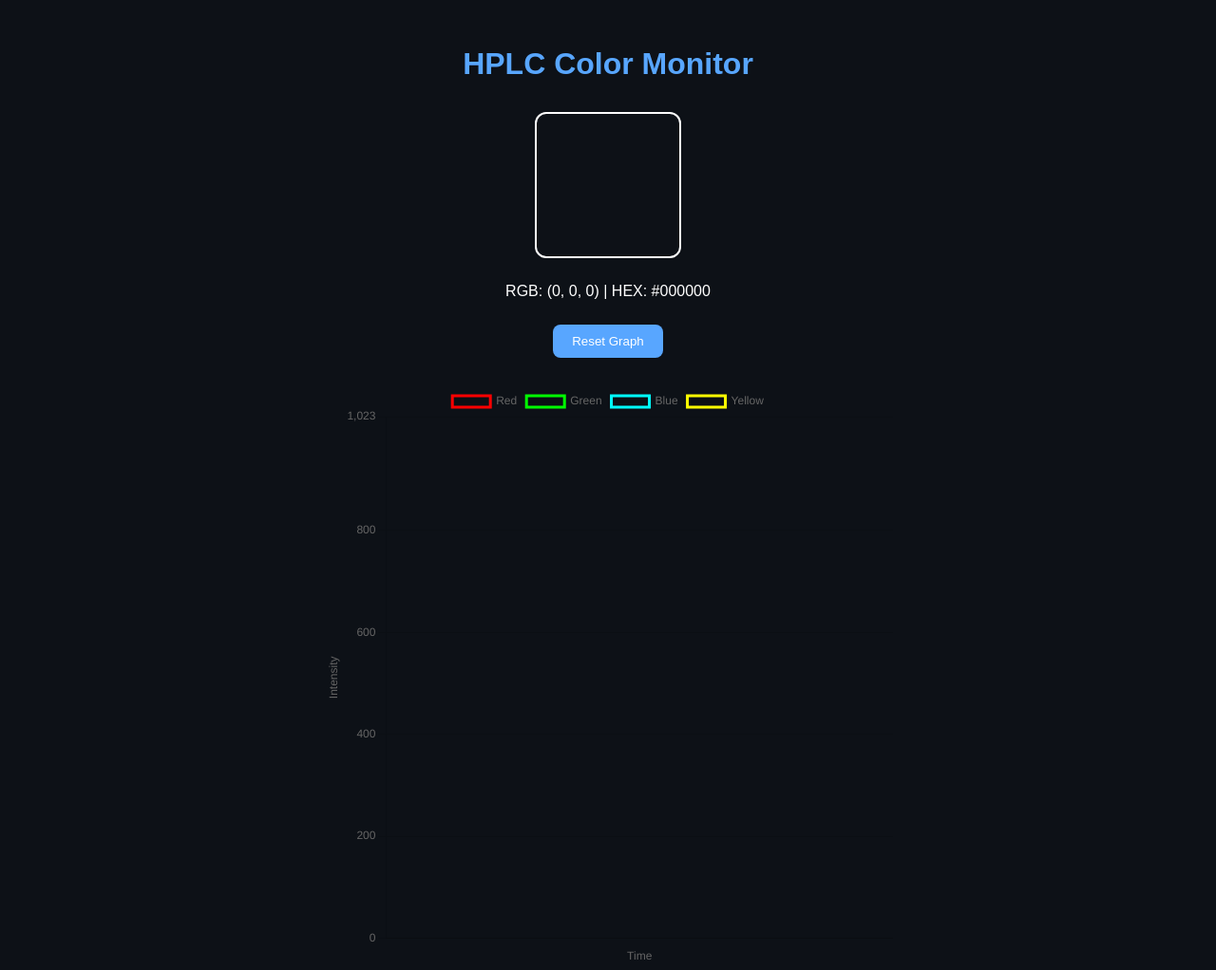
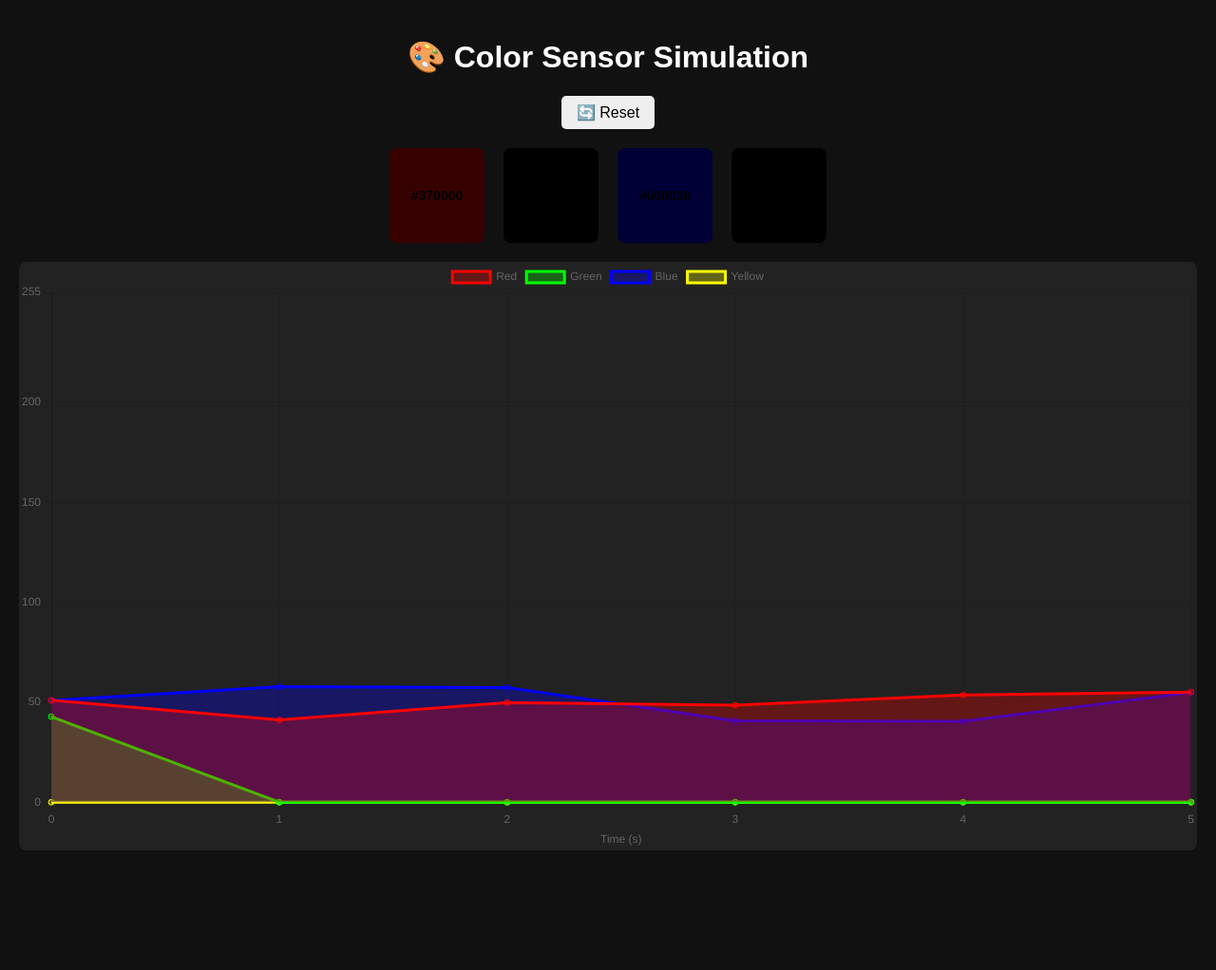
Before and after one commit to yokkhram/color-hplc, a website: page public/index.html in a window 1280 px wide. Shown: the whole page at 95% size. After the commit the page ends 916 px from the top, so only its background shows below. Drawn offline with nearby package versions, Linux system fonts and the light colour scheme; no server answers.

Commit message:
Revamp index.html for Color Sensor Simulation
Updated HTML structure and styles for color sensor simulation. Changed title, modified layout, and improved color box functionality.

```diff
--- a/public/index.html
+++ b/public/index.html
@@ -1,110 +1,157 @@
 <!DOCTYPE html>
-<html lang="en">
+<html lang="th">
 <head>
   <meta charset="UTF-8" />
-  <meta name="viewport" content="width=device-width, initial-scale=1.0" />
-  <title>HPLC Color Monitor</title>
-  <script src="/socket.io/socket.io.js"></script>
+  <title>Color Sensor Simulation</title>
   <script src="https://cdn.jsdelivr.net/npm/chart.js"></script>
   <style>
     body {
-      font-family: sans-serif;
-      background: #0d1117;
-      color: white;
+      font-family: Arial, sans-serif;
+      background-color: #111;
+      color: #fff;
+      text-align: center;
+      padding: 20px;
+      margin: 0;
+    }
+    .color-boxes {
       display: flex;
+      justify-content: center;
+      flex-wrap: wrap;
+      gap: 20px;
+      margin-bottom: 20px;
+    }
+    .color-box {
+      width: 100px;
+      height: 100px;
+      border-radius: 8px;
+      display: flex;
+      align-items: center;
+      justify-content: center;
       flex-direction: column;
-      align-items: center;
-      padding: 20px;
+      font-size: 14px;
+      font-weight: bold;
+      color: #000;
     }
-    h1 { color: #58a6ff; }
-    #colorBox {
-      width: 150px;
-      height: 150px;
-      border-radius: 12px;
-      margin: 10px;
-      border: 2px solid white;
+    canvas {
+      background-color: #222;
+      border-radius: 8px;
+      max-width: 100%;
+      height: 350px;
     }
     button {
-      background: #58a6ff;
+      margin-bottom: 20px;
+      padding: 8px 16px;
+      font-size: 16px;
+      border-radius: 5px;
       border: none;
-      padding: 10px 20px;
-      color: white;
-      border-radius: 8px;
       cursor: pointer;
-      margin-top: 10px;
-    }
-    button:hover {
-      background: #1f6feb;
-    }
-    canvas {
-      max-width: 600px;
-      margin-top: 30px;
     }
   </style>
 </head>
 <body>
-  <h1>HPLC Color Monitor</h1>
-  <div id="colorBox"></div>
-  <p id="colorInfo">RGB: (0, 0, 0) | HEX: #000000</p>
-  <button id="resetBtn">Reset Graph</button>
-  <canvas id="colorChart"></canvas>
+  <h1>🎨 Color Sensor Simulation</h1>
+
+  <button onclick="resetData()">🔄 Reset</button>
+
+  <div class="color-boxes">
+    <div class="color-box" id="redBox">#000000</div>
+    <div class="color-box" id="greenBox">#000000</div>
+    <div class="color-box" id="blueBox">#000000</div>
+    <div class="color-box" id="yellowBox">#000000</div>
+  </div>
+
+  <canvas id="chart"></canvas>
 
   <script>
-    const socket = io();
-    const ctx = document.getElementById("colorChart").getContext("2d");
-    const maxDataPoints = 50;
-    const data = {
-      labels: [],
+    let chart;
+    let startTime = Date.now();
+
+    function mountain(t, start, end, peak, noise=5) {
+      if (t < start || t > end) return 0;
+      let mid = (start + end) / 2;
+      let width = (end - start) / 2;
+      let x = (t - mid) / width;
+      let value = peak * Math.exp(-4 * x * x);
+      return value + (Math.random() * noise - noise/2);
+    }
+
+    function flatLine(max=100) {
+      return max * 0.5 + (Math.random() * 20 - 10);
+    }
+
+    function setupChart() {
+      const ctx = document.getElementById('chart').getContext('2d');
+      chart = new Chart(ctx, {
+        type: 'line',
+        data: {
+          labels: [0],
           datasets: [
-        { label: "Red", borderColor: "red", fill: true, data: [] },
-        { label: "Green", borderColor: "lime", fill: true, data: [] },
-        { label: "Blue", borderColor: "cyan", fill: true, data: [] },
-        { label: "Yellow", borderColor: "yellow", fill: true, data: [] },
+            { label: 'Red', borderColor: 'red', backgroundColor: 'rgba(255,0,0,0.3)', data: [flatLine()], fill: true },
+            { label: 'Green', borderColor: 'lime', backgroundColor: 'rgba(0,255,0,0.3)', data: [flatLine()], fill: true },
+            { label: 'Blue', borderColor: 'blue', backgroundColor: 'rgba(0,0,255,0.3)', data: [flatLine()], fill: true },
+            { label: 'Yellow', borderColor: 'yellow', backgroundColor: 'rgba(255,255,0,0.3)', data: [0], fill: true }
           ]
-    };
-
-    const chart = new Chart(ctx, {
-      type: "line",
-      data,
+        },
         options: {
           animation: false,
+          responsive: true,
           scales: {
-          x: { title: { display: true, text: "Time" } },
-          y: { title: { display: true, text: "Intensity" }, min: 0, max: 1023 }
+            y: { beginAtZero: true, max: 255 },
+            x: { title: { display: true, text: "Time (s)" } }
           }
         }
       });
+    }
 
-    socket.on("colorUpdate", (color) => {
-      const { r, g, b, y } = color;
-      const hex = `#${((1 << 24) + (r << 16) + (g << 8) + b).toString(16).slice(1)}`;
-      document.getElementById("colorBox").style.backgroundColor = hex;
-      document.getElementById("colorInfo").textContent =
-        `RGB: (${r}, ${g}, ${b}) | HEX: ${hex}`;
+    function updateColorBoxes(r, g, b, y) {
+      document.getElementById('redBox').style.backgroundColor = `rgb(${r},0,0)`;
+      document.getElementById('redBox').textContent = `#${r.toString(16).padStart(2,'0')}0000`;
 
-      const timeLabel = new Date().toLocaleTimeString();
-      data.labels.push(timeLabel);
-      data.datasets[0].data.push(r);
-      data.datasets[1].data.push(g);
-      data.datasets[2].data.push(b);
-      data.datasets[3].data.push(y);
+      document.getElementById('greenBox').style.backgroundColor = `rgb(0,${g},0)`;
+      document.getElementById('greenBox').textContent = `#00${g.toString(16).padStart(2,'0')}00`;
 
-      if (data.labels.length > maxDataPoints) {
-        data.labels.shift();
-        data.datasets.forEach(ds => ds.data.shift());
+      document.getElementById('blueBox').style.backgroundColor = `rgb(0,0,${b})`;
+      document.getElementById('blueBox').textContent = `#0000${b.toString(16).padStart(2,'0')}`;
+
+      document.getElementById('yellowBox').style.backgroundColor = `rgb(${y},${y},0)`;
+      document.getElementById('yellowBox').textContent = `#${y.toString(16).padStart(2,'0')}${y.toString(16).padStart(2,'0')}00`;
     }
+
+    function updateChart() {
+      let t = Math.floor((Date.now() - startTime) / 1000);
+
+      let r = flatLine();
+      let g = mountain(t, 10, 50, 180);
+      let b = flatLine();
+      let y = mountain(t, 20, 60, 200);
+
+      chart.data.labels.push(t);
+      chart.data.datasets[0].data.push(r);
+      chart.data.datasets[1].data.push(g);
+      chart.data.datasets[2].data.push(b);
+      chart.data.datasets[3].data.push(y);
+
+      if (chart.data.labels.length > 100) {
+        chart.data.labels.shift();
+        chart.data.datasets.forEach(ds => ds.data.shift());
+      }
+
+      updateColorBoxes(Math.floor(r), Math.floor(g), Math.floor(b), Math.floor(y));
+
       chart.update();
-    });
+    }
 
-    socket.on("resetGraph", () => {
-      data.labels = [];
-      data.datasets.forEach(ds => ds.data = []);
+    function resetData() {
+      startTime = Date.now();
+      chart.data.labels = [0];
+      chart.data.datasets.forEach(ds => ds.data = [0]);
       chart.update();
-    });
+    }
 
-    document.getElementById("resetBtn").addEventListener("click", () => {
-      socket.emit("resetData");
-    });
+    window.onload = function() {
+      setupChart();
+      setInterval(updateChart, 1000);
+    };
   </script>
 </body>
 </html>
```
Lines whose indentation alone changed are shown as unchanged.
